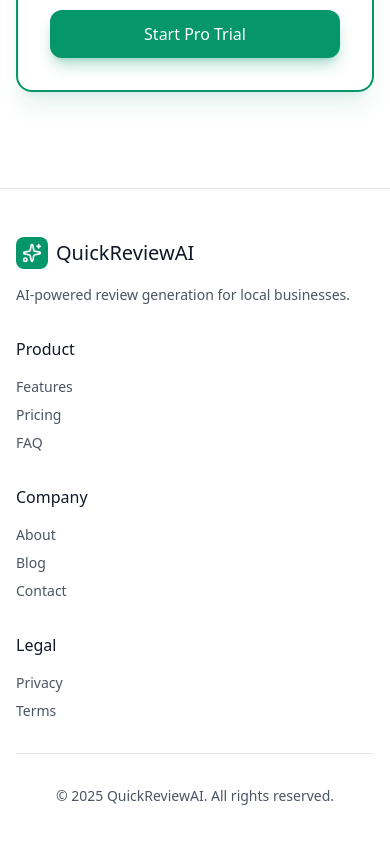
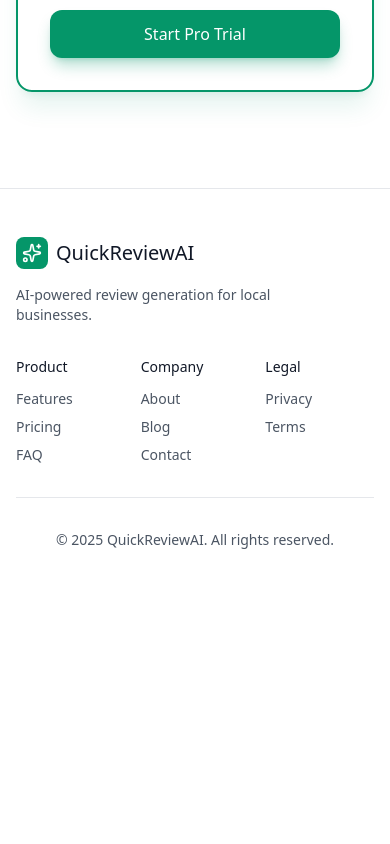
Before and after one commit to MikeDafi/quickreviewai, a Next.js app: page / in a window 390 px wide. Shown: the part 6074-6918 px from the top of the page. After the commit the page ends 6672 px from the top, so only its background shows below. Built offline with nearby package versions, Linux system fonts and the light colour scheme.

Commit message:
fix: footer columns always 3-col grid on mobile

```diff
--- a/components/Footer.tsx
+++ b/components/Footer.tsx
@@ -5,30 +5,32 @@
   return (
     <footer className="bg-white border-t border-gray-200 px-4 py-12">
       <div className="max-w-6xl mx-auto">
-        <div className="grid sm:grid-cols-2 md:grid-cols-4 gap-8 mb-8">
-          <div>
+        {/* Brand */}
+        <div className="mb-8">
           <div className="flex items-center gap-2 mb-4">
             <div className="w-8 h-8 bg-emerald-600 rounded-lg flex items-center justify-center">
               <Sparkles className="w-5 h-5 text-white" />
             </div>
             <span className="text-xl text-gray-900">QuickReviewAI</span>
           </div>
-            <p className="text-gray-600 text-sm">
+          <p className="text-gray-600 text-sm max-w-xs">
             AI-powered review generation for local businesses.
           </p>
         </div>
 
+        {/* Links - always 3 columns */}
+        <div className="grid grid-cols-3 gap-4 mb-8">
           <div>
-            <h3 className="mb-4 text-gray-900">Product</h3>
+            <h3 className="mb-3 text-gray-900 text-sm font-medium">Product</h3>
             <ul className="space-y-2 text-sm">
-              <li><Link href="/" className="text-gray-600 hover:text-gray-900">Features</Link></li>
-              <li><Link href="/" className="text-gray-600 hover:text-gray-900">Pricing</Link></li>
+              <li><Link href="/#features" className="text-gray-600 hover:text-gray-900">Features</Link></li>
+              <li><Link href="/#pricing" className="text-gray-600 hover:text-gray-900">Pricing</Link></li>
               <li><Link href="/" className="text-gray-600 hover:text-gray-900">FAQ</Link></li>
             </ul>
           </div>
 
           <div>
-            <h3 className="mb-4 text-gray-900">Company</h3>
+            <h3 className="mb-3 text-gray-900 text-sm font-medium">Company</h3>
             <ul className="space-y-2 text-sm">
               <li><Link href="/" className="text-gray-600 hover:text-gray-900">About</Link></li>
               <li><Link href="/" className="text-gray-600 hover:text-gray-900">Blog</Link></li>
@@ -37,7 +39,7 @@
           </div>
 
           <div>
-            <h3 className="mb-4 text-gray-900">Legal</h3>
+            <h3 className="mb-3 text-gray-900 text-sm font-medium">Legal</h3>
             <ul className="space-y-2 text-sm">
               <li><Link href="/" className="text-gray-600 hover:text-gray-900">Privacy</Link></li>
               <li><Link href="/" className="text-gray-600 hover:text-gray-900">Terms</Link></li>
```
Lines whose indentation alone changed are shown as unchanged.
